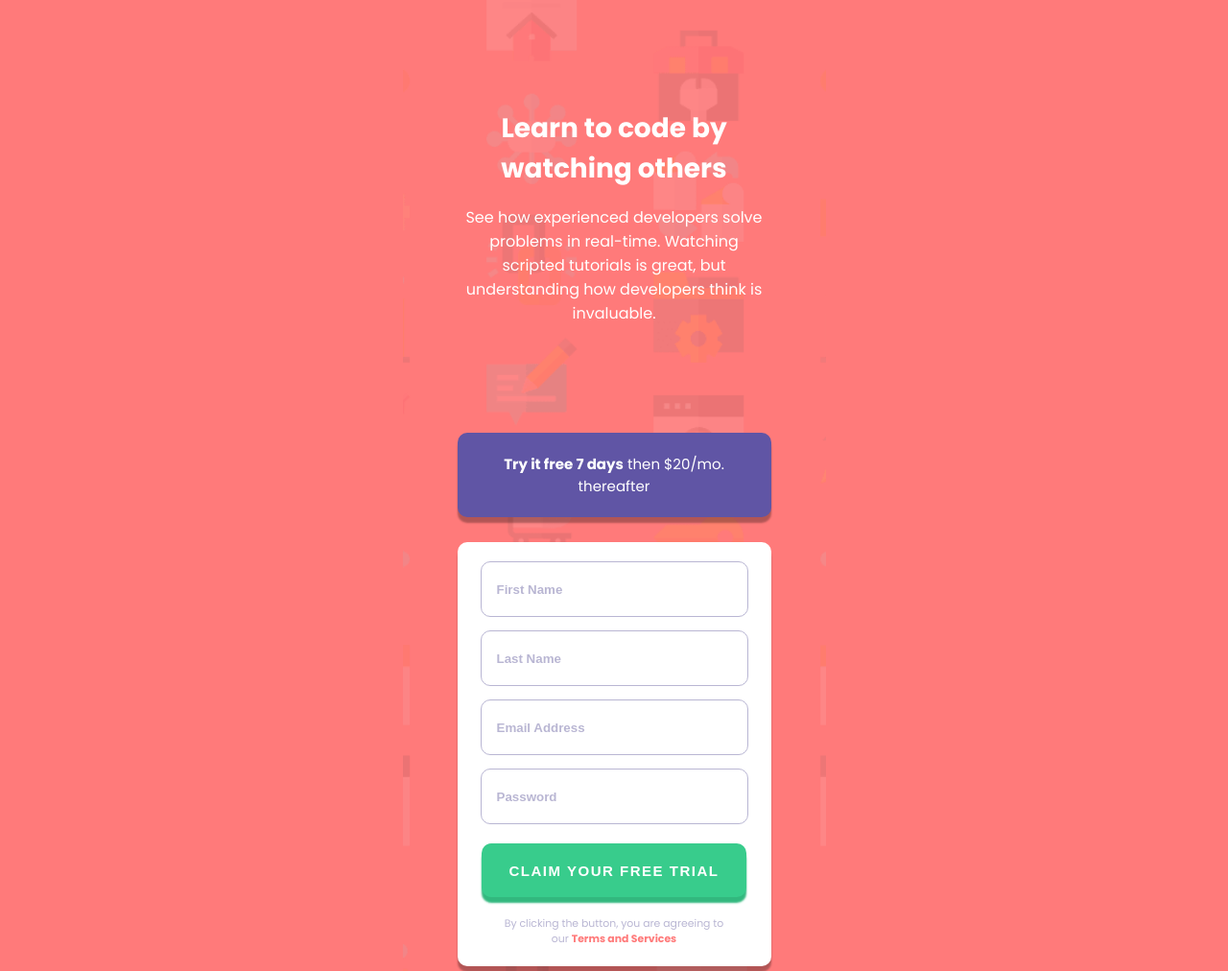
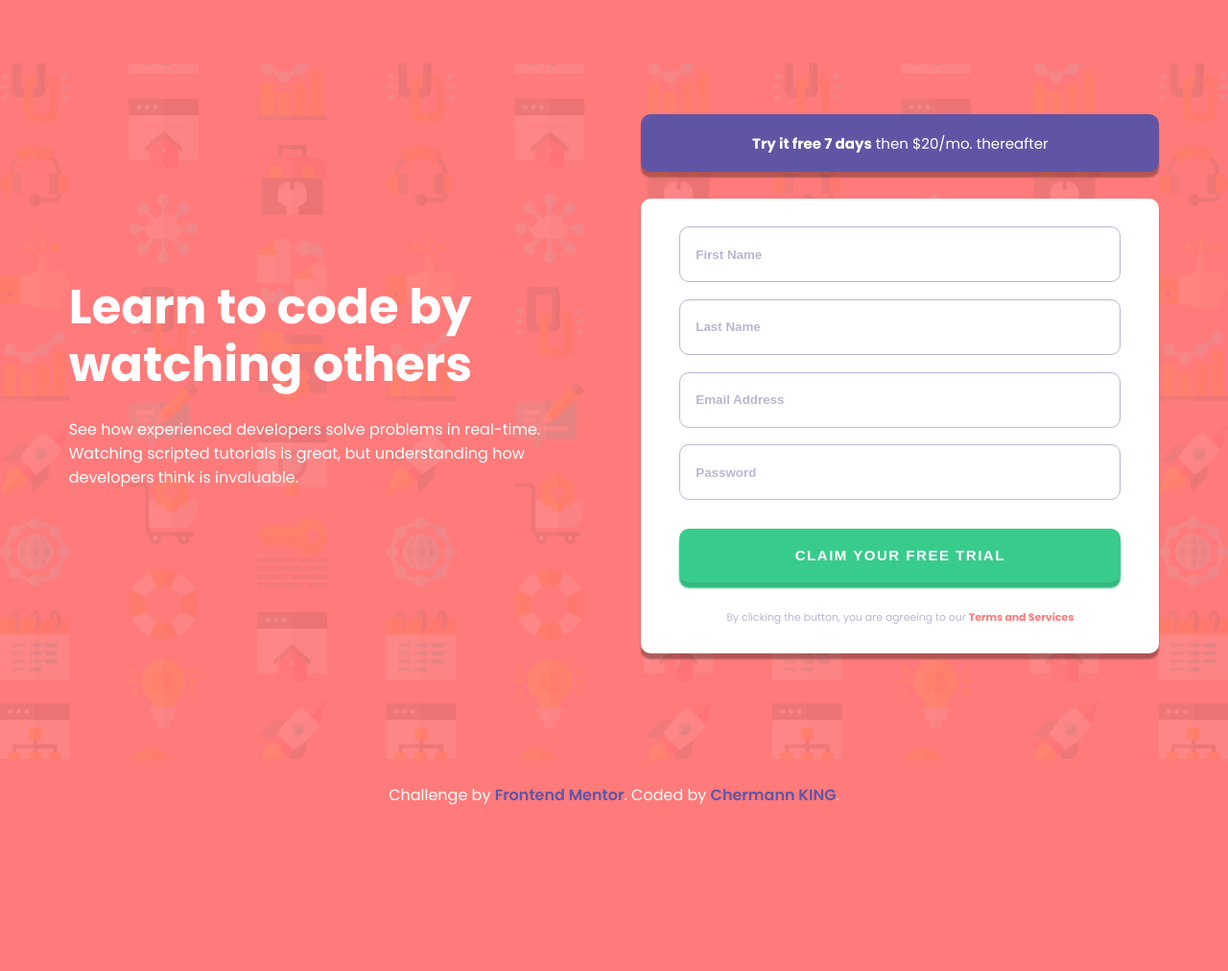
Before and after one commit to Chermann-KING/intro_component_with_signup_form---NEWBIE, a plain HTML site: page index.html in a window 1280 px wide. Shown: the top 1012 px of the page at 96% size. After the commit the page ends 857 px from the top, so only its background shows below. Drawn offline with Linux system fonts and the light colour scheme.

Commit message:
STYL: style> Responsive> Positioning of elements for devices other than mobile phones

```diff
--- a/style.css
+++ b/style.css
@@ -9,6 +9,7 @@
   /* Primary */
   --red: hsl(0, 100%, 74%);
   --green: hsl(154, 59%, 51%);
+  --greenAlpha: hsla(154, 59%, 51%, 0.8);
   --greenShadow: hsl(154, 57%, 46%);
   --white: hsl(0, 0%, 100%);
   /* Accent */
@@ -237,3 +238,49 @@ footer p a {
 footer p a:hover {
   color: var(--darkBlue);
 }
+
+/* For devices other than mobile phone*/
+@media (min-width: 776px) {
+  body {
+    background-image: url("./images/bg-intro-desktop.png");
+  }
+  main {
+    height: 100vh;
+    flex-direction: row;
+  }
+  main .infos-texts {
+    width: 525px;
+    height: 220px;
+    text-align: left;
+  }
+  main .infos-texts h1 {
+    line-height: 1.2;
+    font-size: calc(var(--fontSize) * 3.125);
+  }
+  main .infos-subscription {
+    width: 540px;
+    height: 562px;
+    /* height: 650px; */
+  }
+  main .infos-subscription .plan {
+    height: 60px;
+  }
+  main .infos-subscription .plan h2 {
+    margin: 0 auto;
+  }
+  main .infos-subscription form {
+    width: 100%;
+    height: 474px;
+    /* height: 562px; */
+  }
+  main .infos-subscription form .inputs-list {
+    height: 285px;
+    /* height: 372px; */
+  }
+  main .infos-subscription form .input-container {
+    width: 460px;
+  }
+  main .infos-subscription form button {
+    width: 460px;
+  }
+}
```
